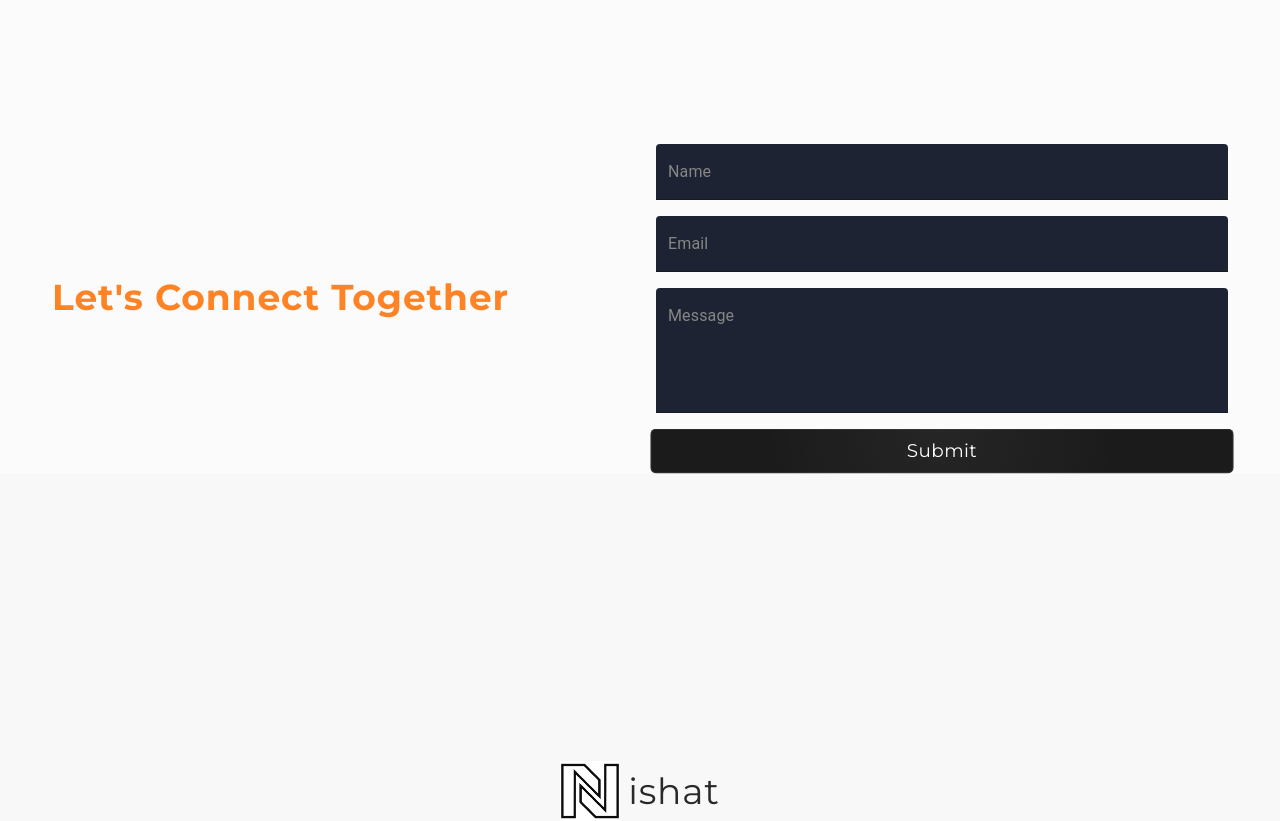
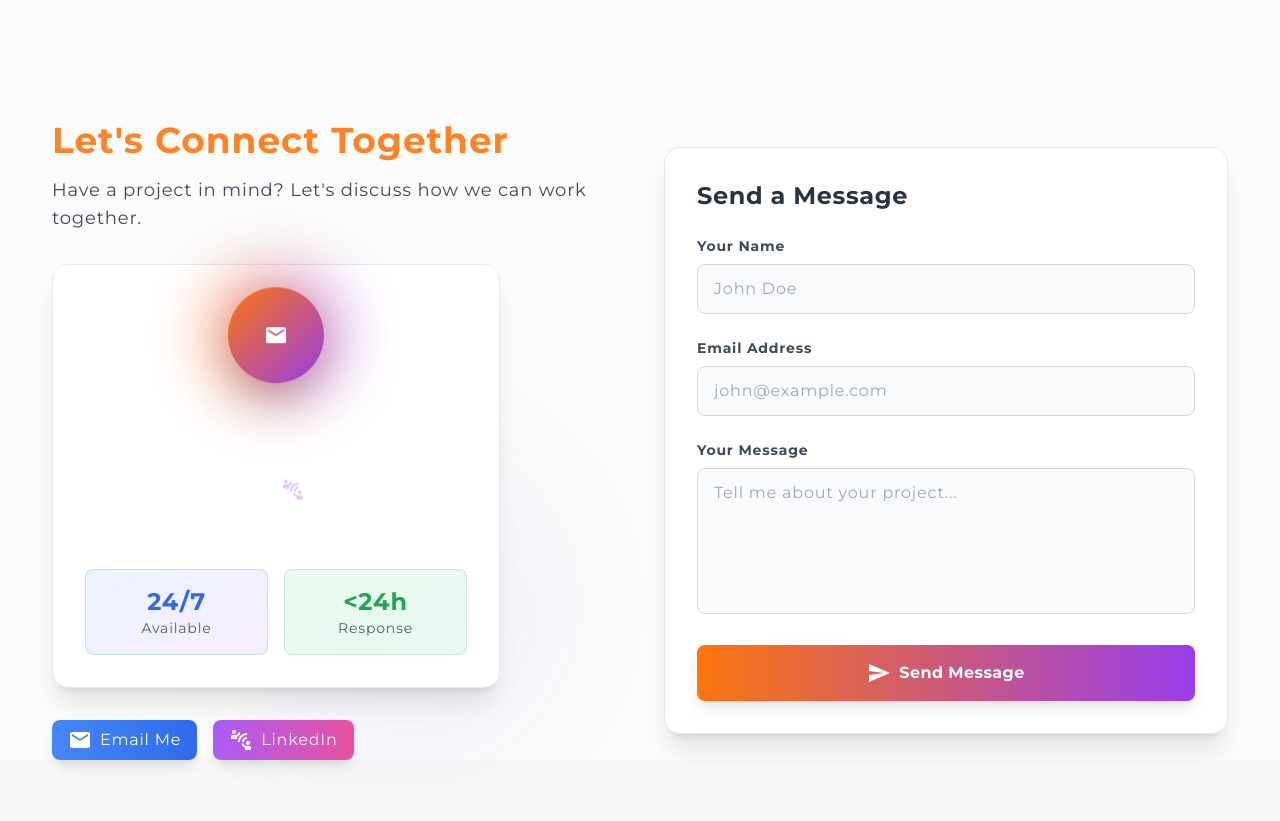
Before and after one commit to MahamudunnobyBadhon/nishat-portfolio, a Next.js app: page / in a window 1280 px wide. Shown: the part 6040-6861 px from the top of the page. Built offline with nearby package versions, Linux system fonts and the light colour scheme.

Commit message:
fix: contact section more improved

```diff
--- a/src/app/conatctUs/Contact.jsx
+++ b/src/app/conatctUs/Contact.jsx
@@ -5,6 +5,9 @@ import { useFormik } from "formik";
 import * as Yup from "yup";
 import emailjs from "emailjs-com"; // Make sure to install emailjs-com
 import { motion } from "framer-motion";
+import EmailIcon from "@mui/icons-material/Email";
+import SendIcon from "@mui/icons-material/Send";
+import ConnectWithoutContactIcon from "@mui/icons-material/ConnectWithoutContact";
 import "./Contact.css";
 
 const validationSchema = Yup.object({
@@ -49,150 +52,242 @@ const Contact = () => {
 
   return (
     <div className="md:w-[600px] lg:w-full mx-auto pt-32 lg:pt-48">
-      <div className="grid grid-cols-1 lg:grid-cols-2 gap-8 md:gap-8">
-        <div className="flex justify-start items-center">
-          <p className="text-2xl md:text-3xl lg:text-4xl font-[600] tracking-wide text-[#FD6F00] opacity-90">
+      <div className="grid grid-cols-1 lg:grid-cols-2 gap-8 md:gap-12">
+        {/* Left Side - Enhanced with Animations */}
+        <motion.div
+          className="flex flex-col justify-center items-start space-y-8"
+          initial={{ opacity: 0, x: -50 }}
+          whileInView={{ opacity: 1, x: 0 }}
+          viewport={{ once: true }}
+          transition={{ duration: 0.6 }}
+        >
+          {/* Header */}
+          <div>
+            <p className="text-2xl md:text-3xl lg:text-4xl font-[600] tracking-wide text-[#FD6F00] opacity-90 mb-4">
               Let's Connect Together
             </p>
+            <p className="text-lg font-[500] text-gray-700 dark:text-gray-300">
+              Have a project in mind? Let's discuss how we can work together.
+            </p>
           </div>
-        <div>
-          <Box
-            component="form"
-            ref={formRef} // Attach form reference here
-            sx={{
-              mt: 3,
-              display: "flex",
-              flexDirection: "column",
-              gap: 2,
-              color: "white",
+
+          {/* Animated Illustration */}
+          <div className="relative w-full max-w-md">
+            {/* Background Circles */}
+            <motion.div
+              className="absolute top-1/2 left-1/2 -translate-x-1/2 -translate-y-1/2 w-64 h-64 bg-gradient-to-br from-blue-500/20 to-purple-500/20 rounded-full blur-3xl"
+              animate={{
+                scale: [1, 1.2, 1],
+                opacity: [0.3, 0.5, 0.3],
               }}
-            onSubmit={formik.handleSubmit}
-          >
-            {/* Name Input */}
-            <TextField
-              variant="filled"
-              fullWidth
-              id="userName"
-              name="userName"
-              label="Name"
-              placeholder="Enter your name"
-              value={formik.values.userName}
-              onChange={formik.handleChange}
-              error={formik.touched.userName && Boolean(formik.errors.userName)}
-              helperText={formik.touched.userName && formik.errors.userName}
-              InputProps={{
-                style: { color: "white" },
-              }}
-              InputLabelProps={{
-                style: { color: "gray" },
-              }}
-              sx={{
-                "& .MuiFilledInput-root": {
-                  backgroundColor: "#111827",
-                  "&:hover": { backgroundColor: "#444" },
-                },
-                "& .MuiFormHelperText-root": {
-                  color: "white",
-                },
+              transition={{
+                duration: 4,
+                repeat: Infinity,
+                ease: "easeInOut",
               }}
             />
 
+            {/* Main SVG Container */}
+            <div className="relative z-10 bg-white dark:bg-gray-800 rounded-2xl p-8 shadow-xl border border-gray-200 dark:border-gray-700">
+              {/* Animated Email Icon */}
+              <motion.div
+                className="flex justify-center mb-6"
+                animate={{
+                  y: [0, -10, 0],
+                }}
+                transition={{
+                  duration: 2,
+                  repeat: Infinity,
+                  ease: "easeInOut",
+                }}
+              >
+                <div className="relative">
+                  <motion.div
+                    className="absolute inset-0 bg-gradient-to-r from-[#FD6F00] to-purple-500 rounded-full blur-xl opacity-50"
+                    animate={{
+                      scale: [1, 1.3, 1],
+                      opacity: [0.5, 0.8, 0.5],
+                    }}
+                    transition={{
+                      duration: 2,
+                      repeat: Infinity,
+                    }}
+                  />
+                  <div className="relative w-24 h-24 bg-gradient-to-br from-[#FD6F00] to-purple-600 rounded-full flex items-center justify-center shadow-2xl">
+                    <EmailIcon className="text-white text-5xl" />
+                  </div>
+                </div>
+              </motion.div>
+
+              {/* Flying Messages Animation */}
+              <div className="relative h-32 overflow-hidden">
+                <motion.div
+                  className="absolute left-0 top-0"
+                  animate={{
+                    x: [0, 250],
+                    y: [0, -30],
+                    opacity: [1, 0],
+                  }}
+                  transition={{
+                    duration: 3,
+                    repeat: Infinity,
+                    repeatDelay: 1,
+                  }}
+                >
+                  <SendIcon className="text-blue-500 text-3xl" />
+                </motion.div>
+
+                <motion.div
+                  className="absolute right-0 top-10"
+                  animate={{
+                    x: [0, -250],
+                    y: [0, 30],
+                    opacity: [1, 0],
+                  }}
+                  transition={{
+                    duration: 3,
+                    repeat: Infinity,
+                    repeatDelay: 1,
+                    delay: 1.5,
+                  }}
+                >
+                  <ConnectWithoutContactIcon className="text-purple-500 text-3xl" />
+                </motion.div>
+              </div>
+
+              {/* Stats */}
+              <div className="grid grid-cols-2 gap-4 mt-6">
+                <motion.div
+                  className="text-center p-4 bg-gradient-to-br from-blue-500/10 to-purple-500/10 rounded-lg border border-blue-500/20"
+                  whileHover={{ scale: 1.05 }}
+                >
+                  <div className="text-2xl font-[700] text-blue-600 dark:text-blue-400">
+                    24/7
+                  </div>
+                  <div className="text-sm font-[500] text-gray-600 dark:text-gray-400">
+                    Available
+                  </div>
+                </motion.div>
+                <motion.div
+                  className="text-center p-4 bg-gradient-to-br from-green-500/10 to-emerald-500/10 rounded-lg border border-green-500/20"
+                  whileHover={{ scale: 1.05 }}
+                >
+                  <div className="text-2xl font-[700] text-green-600 dark:text-green-400">
+                    &lt;24h
+                  </div>
+                  <div className="text-sm font-[500] text-gray-600 dark:text-gray-400">
+                    Response
+                  </div>
+                </motion.div>
+              </div>
+            </div>
+          </div>
+
+          {/* Social Links */}
+          <div className="flex flex-wrap gap-4">
+            <motion.a
+              href="mailto:your@email.com"
+              whileHover={{ scale: 1.05, y: -2 }}
+              className="flex items-center gap-2 px-4 py-2 bg-gradient-to-r from-blue-500 to-blue-600 text-white rounded-lg shadow-lg hover:shadow-xl transition-shadow"
+            >
+              <EmailIcon />
+              <span className="font-[500]">Email Me</span>
+            </motion.a>
+            <motion.a
+              href="#"
+              whileHover={{ scale: 1.05, y: -2 }}
+              className="flex items-center gap-2 px-4 py-2 bg-gradient-to-r from-purple-500 to-pink-500 text-white rounded-lg shadow-lg hover:shadow-xl transition-shadow"
+            >
+              <ConnectWithoutContactIcon />
+              <span className="font-[500]">LinkedIn</span>
+            </motion.a>
+          </div>
+        </motion.div>
+
+        {/* Right Side - Contact Form */}
+        <motion.div
+          initial={{ opacity: 0, x: 50 }}
+          whileInView={{ opacity: 1, x: 0 }}
+          viewport={{ once: true }}
+          transition={{ duration: 0.6 }}
+          className="flex items-center"
+        >
+          <div className="w-full bg-white dark:bg-gray-800 rounded-2xl p-8 shadow-xl border border-gray-200 dark:border-gray-700">
+            <h3 className="text-2xl font-[600] tracking-wide text-gray-800 dark:text-white mb-6">
+              Send a Message
+            </h3>
+
+            <form ref={formRef} onSubmit={formik.handleSubmit} className="space-y-6">
+              {/* Name Input */}
+              <div>
+                <label htmlFor="userName" className="block text-sm font-[600] text-gray-700 dark:text-gray-300 mb-2">
+                  Your Name
+                </label>
+                <input
+                  type="text"
+                  id="userName"
+                  name="userName"
+                  placeholder="John Doe"
+                  value={formik.values.userName}
+                  onChange={formik.handleChange}
+                  className="w-full px-4 py-3 bg-gray-50 dark:bg-gray-900 border border-gray-300 dark:border-gray-600 rounded-lg focus:ring-2 focus:ring-[#FD6F00] focus:border-transparent outline-none transition-all text-gray-800 dark:text-white"
+                />
+                {formik.touched.userName && formik.errors.userName && (
+                  <p className="text-red-500 text-sm mt-1">{formik.errors.userName}</p>
+                )}
+              </div>
+
               {/* Email Input */}
-            <TextField
-              variant="filled"
-              fullWidth
+              <div>
+                <label htmlFor="userEmail" className="block text-sm font-[600] text-gray-700 dark:text-gray-300 mb-2">
+                  Email Address
+                </label>
+                <input
+                  type="email"
                   id="userEmail"
                   name="userEmail"
-              label="Email"
-              placeholder="Enter your email"
+                  placeholder="john@example.com"
                   value={formik.values.userEmail}
                   onChange={formik.handleChange}
-              error={
-                formik.touched.userEmail && Boolean(formik.errors.userEmail)
-              }
-              helperText={formik.touched.userEmail && formik.errors.userEmail}
-              InputProps={{
-                style: { color: "white" },
-              }}
-              InputLabelProps={{
-                style: { color: "gray" },
-              }}
-              sx={{
-                "& .MuiFilledInput-root": {
-                  backgroundColor: "#111827",
-                  "&:hover": { backgroundColor: "#444" },
-                },
-                "& .MuiFormHelperText-root": {
-                  color: "white",
-                },
-              }}
+                  className="w-full px-4 py-3 bg-gray-50 dark:bg-gray-900 border border-gray-300 dark:border-gray-600 rounded-lg focus:ring-2 focus:ring-[#FD6F00] focus:border-transparent outline-none transition-all text-gray-800 dark:text-white"
                 />
+                {formik.touched.userEmail && formik.errors.userEmail && (
+                  <p className="text-red-500 text-sm mt-1">{formik.errors.userEmail}</p>
+                )}
+              </div>
 
               {/* Message TextArea */}
-            <TextField
-              variant="filled"
-              fullWidth
+              <div>
+                <label htmlFor="message" className="block text-sm font-[600] text-gray-700 dark:text-gray-300 mb-2">
+                  Your Message
+                </label>
+                <textarea
                   id="message"
                   name="message"
-              label="Message"
-              placeholder="Type your message"
-              multiline
-              rows={4}
+                  rows={5}
+                  placeholder="Tell me about your project..."
                   value={formik.values.message}
                   onChange={formik.handleChange}
-              error={formik.touched.message && Boolean(formik.errors.message)}
-              helperText={formik.touched.message && formik.errors.message}
-              InputProps={{
-                style: { color: "white" },
-              }}
-              InputLabelProps={{
-                style: { color: "gray" },
-              }}
-              sx={{
-                "& .MuiFilledInput-root": {
-                  backgroundColor: "#111827",
-                  "&:hover": { backgroundColor: "#444" },
-                },
-                "& .MuiFormHelperText-root": {
-                  color: "white",
-                },
-              }}
+                  className="w-full px-4 py-3 bg-gray-50 dark:bg-gray-900 border border-gray-300 dark:border-gray-600 rounded-lg focus:ring-2 focus:ring-[#FD6F00] focus:border-transparent outline-none transition-all resize-none text-gray-800 dark:text-white"
                 />
+                {formik.touched.message && formik.errors.message && (
+                  <p className="text-red-500 text-sm mt-1">{formik.errors.message}</p>
+                )}
+              </div>
 
               {/* Submit Button */}
               <motion.button
-              initial={{ "--x": "100%", scale: 1.02 }}
-              animate={{ "--x": "-100%" }}
-              whileTap={{ scale: 0.97 }}
-              whileHover={{
-                scale: 1.03,
-                boxShadow: "0px 0px 15px rgba(255, 255, 255, 0.5)",
-              }}
-              transition={{
-                repeat: Infinity,
-                repeatType: "loop",
-                repeatDelay: 1,
-                type: "spring",
-                stiffness: 20,
-                damping: 15,
-                mass: 2,
-                scale: {
-                  type: "spring",
-                  stiffness: 10,
-                  damping: 5,
-                  mass: 0.1,
-                },
-              }}
                 type="submit"
-              className="px-6 py-2 rounded-md relative radial-gradient hover:bg-opacity-80"
+                whileHover={{ scale: 1.02 }}
+                whileTap={{ scale: 0.98 }}
+                className="w-full px-6 py-4 bg-gradient-to-r from-[#FD6F00] to-purple-600 hover:from-[#FD6F00] hover:to-purple-700 text-white font-[600] tracking-wide rounded-lg shadow-lg hover:shadow-xl transition-all duration-300 flex items-center justify-center gap-2"
               >
-              <span className="text-lg  text-white font-[400] tracking-wide h-full w-full block relative linear-mask">
-                Submit
-              </span>
-              <span className="block absolute inset-0 rounded-md p-px linear-overlay" />
+                <SendIcon />
+                Send Message
               </motion.button>
-          </Box>
+            </form>
           </div>
+        </motion.div>
       </div>
     </div>
   );
```
Lines whose indentation alone changed are shown as unchanged.
